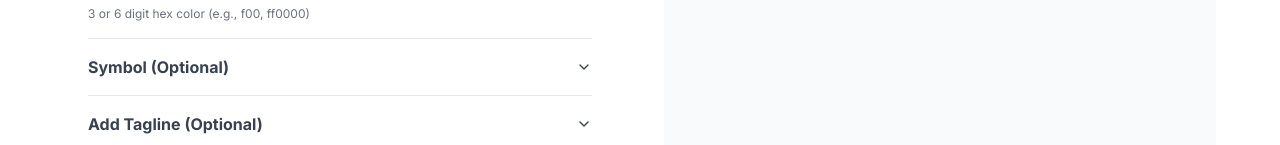
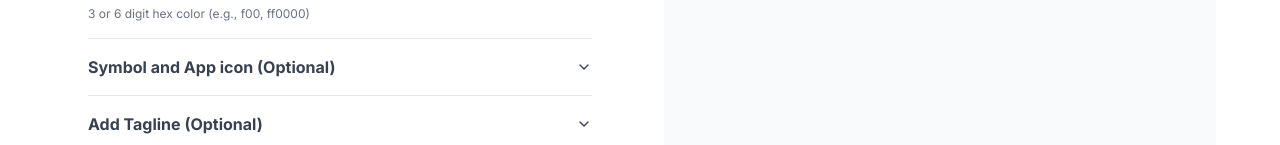
Before and after one commit to oskarglauser/vibebranding, a React (Vite) app: page / in a window 1280 px wide. Shown: the part 606-751 px from the top of the page. Built offline with nearby package versions, Linux system fonts and the light colour scheme; a web font is replaced by a local one.

Commit message:
Fixed error

```diff
--- a/src/App.tsx
+++ b/src/App.tsx
@@ -1870,7 +1870,7 @@ Generated with GoLogotype: https://gologotype.com
                   onClick={handleSymbolSectionToggle}
                   className="flex items-center justify-between w-full text-base font-bold text-gray-700 dark:text-gray-300 hover:text-gray-900 dark:hover:text-gray-100 transition-colors"
                 >
-                  <span>Symbol (Optional)</span>
+                  <span>Symbol and App icon (Optional)</span>
                   <ChevronDown
                     className={`w-4 h-4 transition-transform ${showSymbolSection ? 'rotate-180' : ''}`}
                   />
```
Also changed, not shown: vercel.json.
